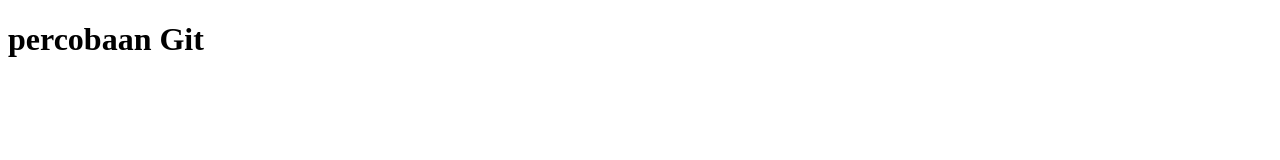
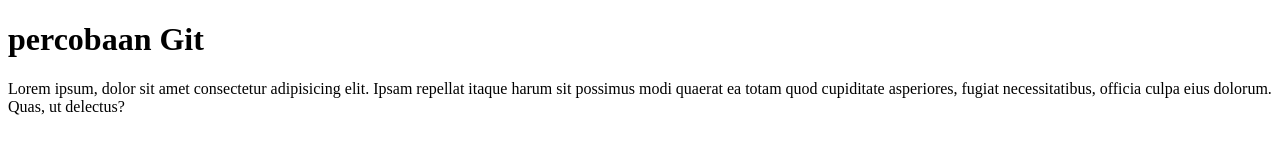
Before and after one commit to regitapramesti1/belajar-git, a plain HTML site: page index.html in a window 1280 px wide. Drawn offline with Linux system fonts and the light colour scheme.

Commit message:
add paragraph on index.html

```diff
--- a/index.html
+++ b/index.html
@@ -7,5 +7,9 @@
 </head>
 <body>
     <h1>percobaan Git</h1>
+    <p>Lorem ipsum, dolor sit amet consectetur adipisicing elit.
+        Ipsam repellat itaque harum sit possimus modi quaerat ea totam quod cupiditate asperiores,
+        fugiat necessitatibus, officia culpa eius dolorum. Quas, ut delectus?
+    </p>
 </body>
 </html>
```
